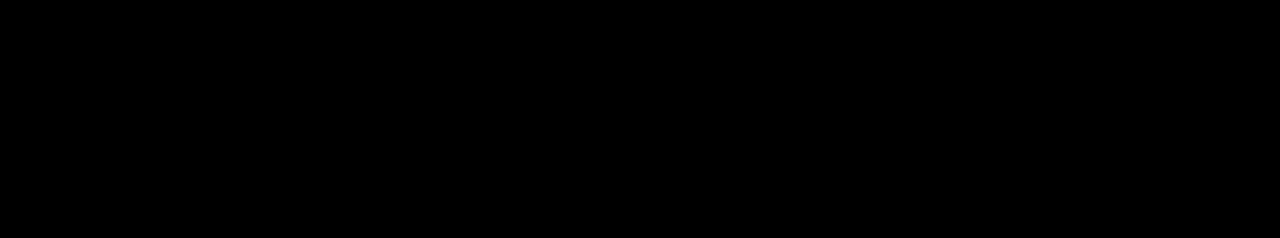
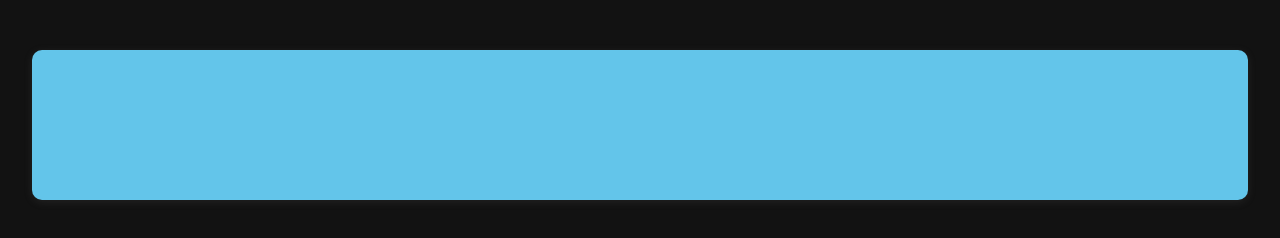
Before and after one commit to IsacHolstad/weather-app-22, a plain HTML site: page index.html in a window 1280 px wide. Drawn offline with Linux system fonts and the light colour scheme.

Commit message:
box fro showing data in

```diff
--- a/css/styles.css
+++ b/css/styles.css
@@ -3,6 +3,14 @@
     padding: 0 auto;
 }
 body{
-    background-color: rgb(0, 0, 0);
-    color: white;
+    background-color: #121212;
 }
+
+.weather-container{
+    width: 95%;
+    margin-top: 50px;
+    height: 150px;
+    background-color: #63c5ea;
+    border-radius: 10px;
+    box-shadow: rgba(99, 99, 99, 0.2) 0px 2px 8px 0px;
+}
--- a/index.html
+++ b/index.html
@@ -9,9 +9,9 @@
     <script src="./js/script.js" defer></script>
 </head>
 <body>
-    <header>
+    <div class="weather-container">
 
-    </header>
+    </div>
 
 </body>
 </html>
```
